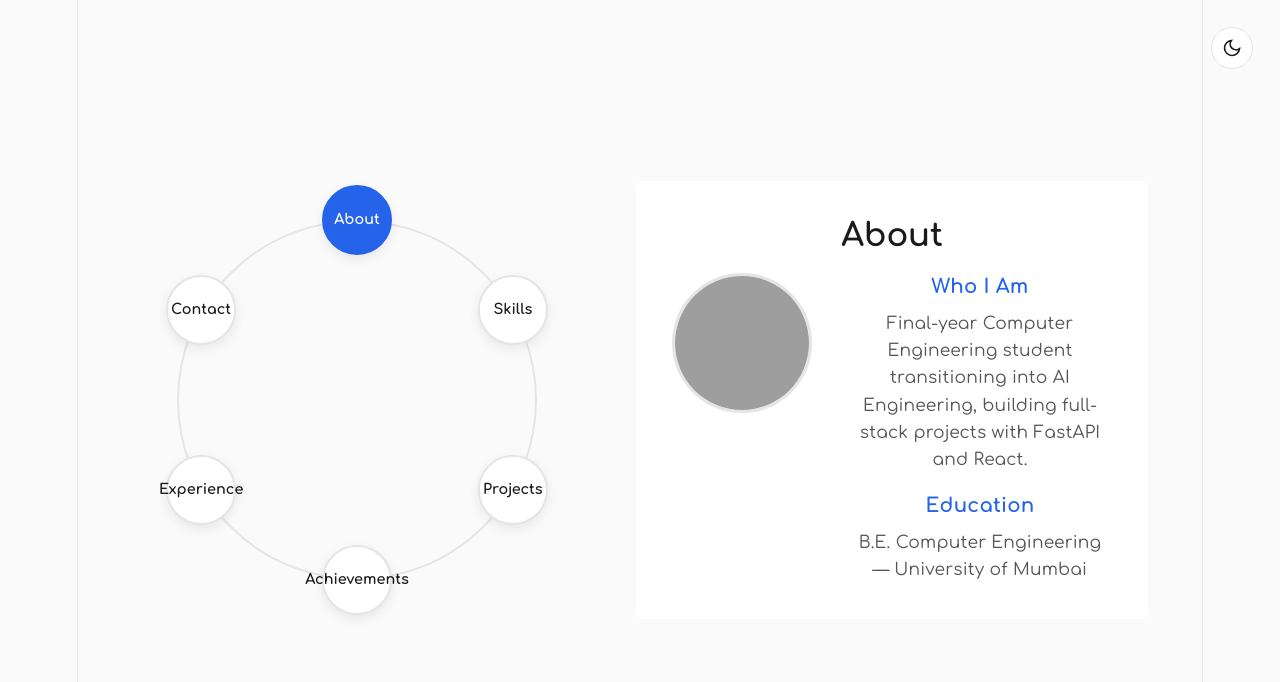
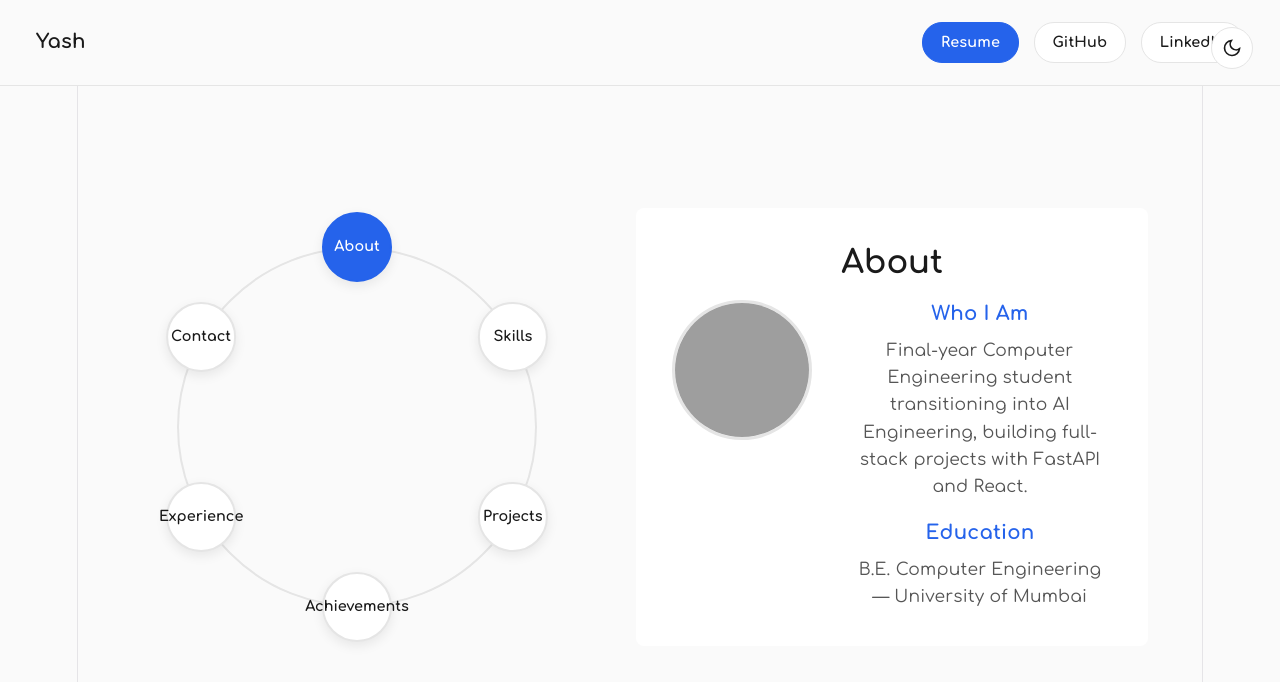
Before and after one commit to YashRaut24/Portfolio, a React (Vite) app in the folder frontend/my-app/: page /explore in a window 1280 px wide. Shown: the top 682 px of the page. Built offline with nearby package versions, Linux system fonts and the light colour scheme; grey boxes are pictures that could not be loaded.

Commit message:
Wired header into explore page and adjusted hub spacing

```diff
--- a/frontend/my-app/src/components/CircularHub/CircularHub.css
+++ b/frontend/my-app/src/components/CircularHub/CircularHub.css
@@ -15,6 +15,7 @@
     align-items: center;
     gap: 3rem;
     padding: 3rem;
+    padding-top: 6rem;
 }
 
 .hub-circle-wrapper {
@@ -34,6 +35,7 @@
     border-radius: 50%;
 }
 
+
 @media (max-width: 768px) {
     .hub-container {
         flex-direction: column;
--- a/frontend/my-app/src/pages/Explore.jsx
+++ b/frontend/my-app/src/pages/Explore.jsx
@@ -1,10 +1,12 @@
 import CircularHub from '../components/CircularHub/CircularHub';
 import ThemeToggle from '../components/ThemeToggle/ThemeToggle';
+import Header from '../components/Header/Header';
 import './Explore.css';
 
 function Explore() {
   return (
     <div className="explore-page">
+      <Header />
       <ThemeToggle />
       <CircularHub />
     </div>
```
